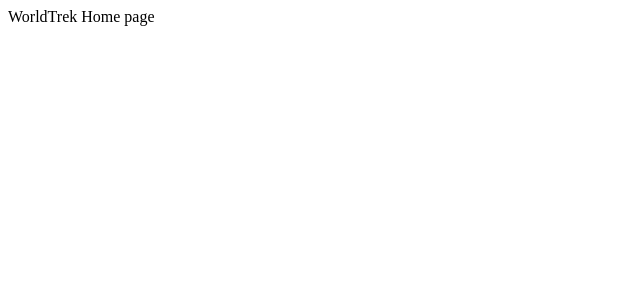
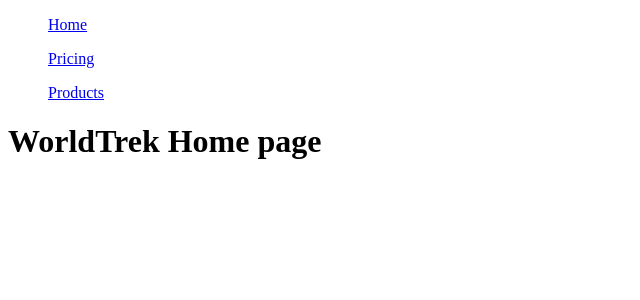
Before and after one commit to VictorDevLab/globe_trek, a React (Vite) app: page / in a window 1280 px wide. Shown: the top 300 px of the page, without its empty margins (0-640 px from the left). Built offline with nearby package versions, Linux system fonts and the light colour scheme.

Commit message:
link between routes

```diff
--- /dev/null
+++ b/src/components/NavBar.jsx
@@ -0,0 +1,21 @@
+import { Link } from "react-router-dom"
+
+function NavBar() {
+    return (
+        <nav>
+            <div>
+                <ul>
+                    <Link to="/">Home</Link>
+                </ul>
+                <ul>
+                    <Link to='/pricing'>Pricing</Link>
+                </ul>
+                <ul>
+                    <Link to="/products">Products</Link>
+                </ul>
+            </div>
+        </nav>
+    )
+}
+
+export default NavBar
--- a/src/pages/Homepage.jsx
+++ b/src/pages/Homepage.jsx
@@ -1,7 +1,10 @@
+import NavBar from "../components/NavBar"
+
 function Homepage() {
     return (
         <div>
-            WorldTrek Home page
+            <NavBar />
+            <h1>WorldTrek Home page</h1>
         </div>
     )
 }
--- a/src/pages/PageNotFound.jsx
+++ b/src/pages/PageNotFound.jsx
@@ -1,7 +1,10 @@
+import NavBar from "../components/NavBar"
+
 function PageNotFound() {
     return (
         <div>
-            Page Not Found :(
+             <NavBar />
+           <h1> Page Not Found :(</h1>
         </div>
     )
 }
--- a/src/pages/Pricing.jsx
+++ b/src/pages/Pricing.jsx
@@ -1,7 +1,10 @@
+import NavBar from "../components/NavBar"
+
 function Pricing() {
     return (
         <div>
-            Pricing
+            <NavBar />
+            <h1>Pricing</h1>
         </div>
     )
 }
--- a/src/pages/Products.jsx
+++ b/src/pages/Products.jsx
@@ -1,7 +1,10 @@
+import NavBar from "../components/NavBar"
+
 function Products() {
     return (
         <div>
-            Products
+            <NavBar />
+            <h1> Products</h1>
         </div>
     )
 }
```
